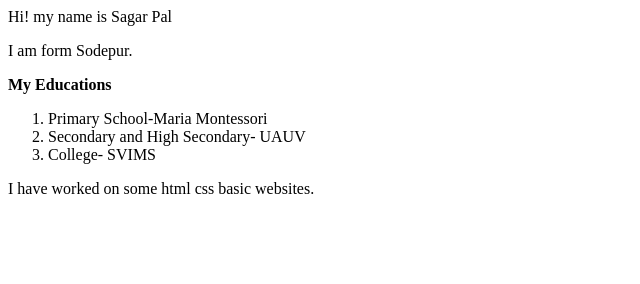
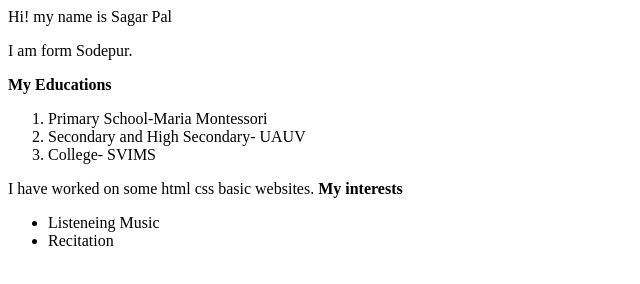
Before and after one commit to PalSagar30/testSide, a plain HTML site: page index.html in a window 1280 px wide. Shown: the whole page, without its empty margins (0-640 px from the left). Drawn offline with Linux system fonts and the light colour scheme.

Commit message:
update: my interest

```diff
--- a/index.html
+++ b/index.html
@@ -17,5 +17,11 @@
         </ol>
 
         I have worked on some html css basic websites.
+
+        <b>My interests</b>
+            <ul>
+                <li>Listeneing Music</li>
+                <li>Recitation</li>
+            </ul>
 </body>
 </html>
```
